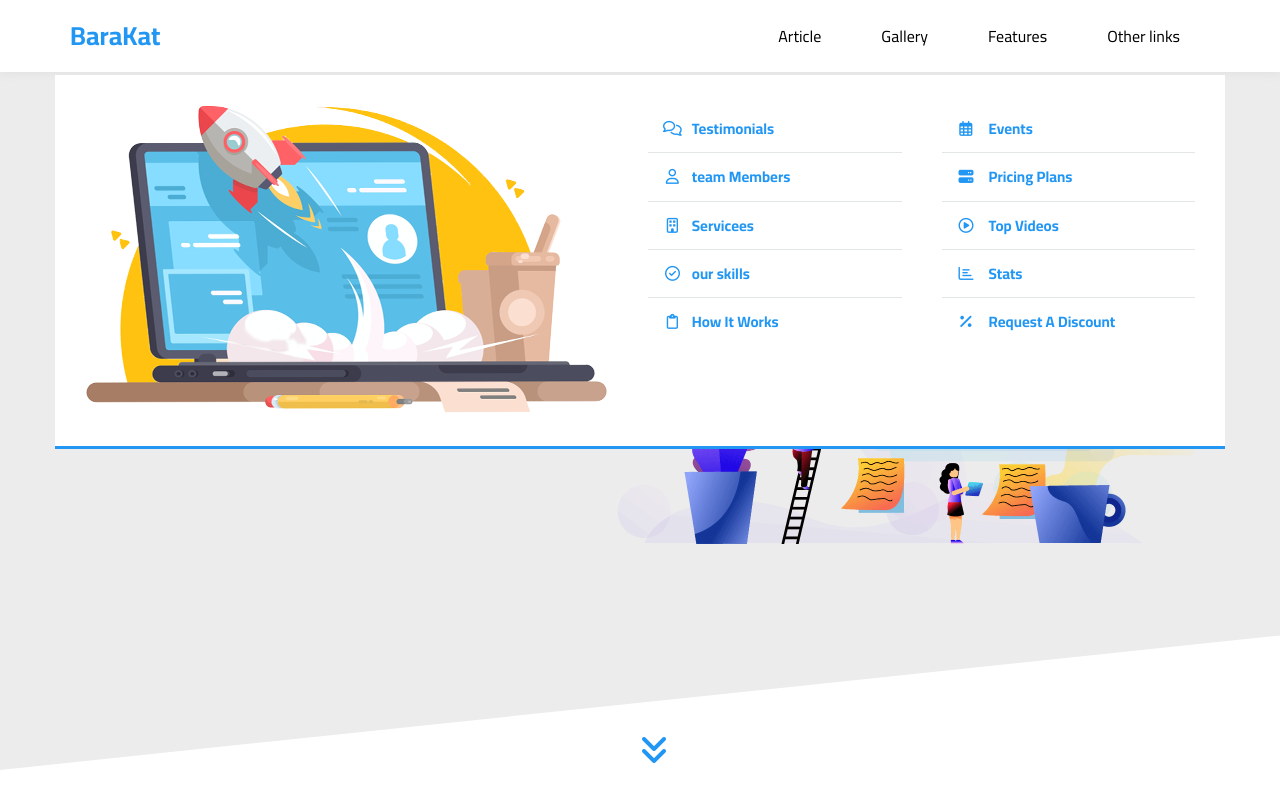
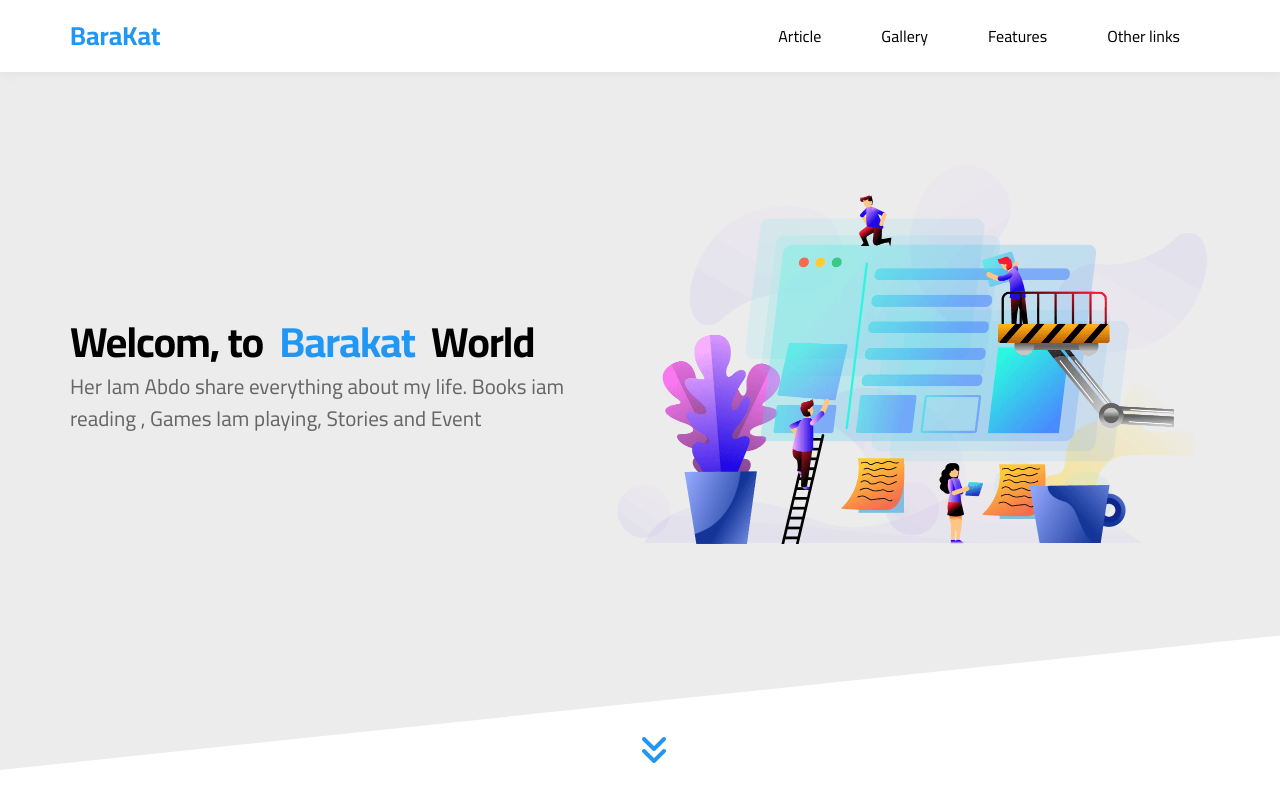
Before and after one commit to abdulrahman1285/temp3, a plain HTML site: page index.html in a window 1280 px wide. Shown: the top 800 px of the page. Drawn offline with nearby package versions, Linux system fonts and the light colour scheme; files whose address does not match are found by name.

Commit message:
Update index.html

```diff
--- a/index.html
+++ b/index.html
@@ -33,7 +33,7 @@
                 <li>
                     <a class='btn' href="#">Other links</a>
                     <!-- start megamenu -->
-                     <div class="maga-menu">
+                     <div class=" hide maga-menu">
                         <div class="imge">
                             <img src="img/megamenu.png" alt="">
                         </div>
```
